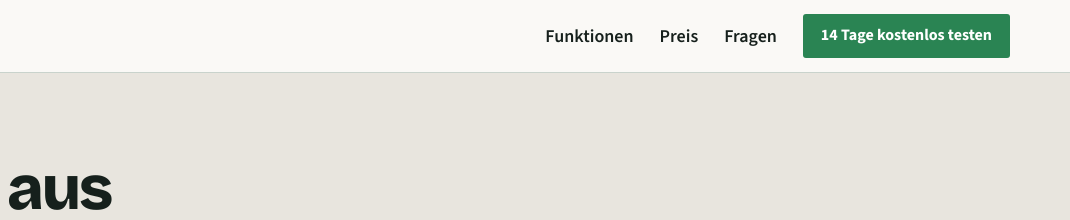
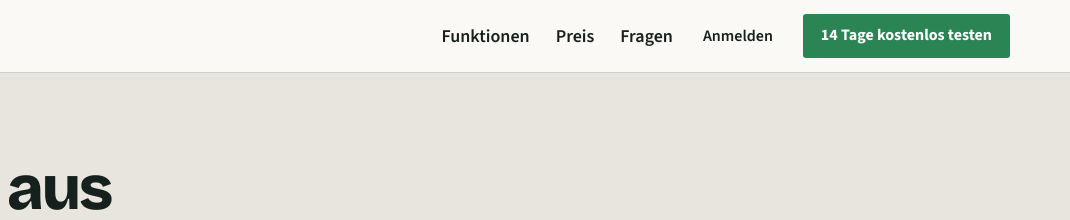
Before and after one commit to sannalena768/praxly, a plain HTML site: page index.html in a window 1280 px wide. Shown: the top 220 px of the page, 210-1280 px from the left. Drawn offline with Linux system fonts and the light colour scheme.

Commit message:
Startseite: Link 'Anmelden' (app.praxly.at/login) in Kopfzeile ab 900 px und in der Fußzeile
Co-Authored-By: Claude Sonnet 5.5 <noreply@anthropic.com>

```diff
--- a/index.html
+++ b/index.html
@@ -177,6 +177,8 @@
   .top nav a.nl{display:none;color:var(--tinte);text-decoration:none;font-weight:600;padding:10px 0}
   .top nav a.nl:hover{text-decoration:underline}
   .top .btn{min-height:44px;padding:9px 16px;font-size:1rem}
+  .top nav a.login{display:none;color:var(--tinte);text-decoration:none;font-weight:600;font-size:1rem;padding:12px 4px;min-height:44px;box-sizing:border-box;align-items:center}
+  .top nav a.login:hover{text-decoration:underline}
 
   /* Hero */
   .hero{background:var(--kalk);padding:34px 0 0 var(--g);overflow:hidden}
@@ -262,6 +264,7 @@
     .sec{padding:96px 0}
     .top .wrap{min-height:72px}
     .top nav a.nl{display:inline-block}
+    .top nav a.login{display:inline-flex}
     .hero{padding:84px 0 0 var(--pad);display:grid;grid-template-columns:5fr 7fr;column-gap:56px;align-items:end}
     .hero-copy{align-self:center;padding:0 0 84px}
     .hero-fig{margin:0;align-self:end}
@@ -296,6 +299,7 @@
       <a class="nl" href="#funktionen">Funktionen</a>
       <a class="nl" href="#preis">Preis</a>
       <a class="nl" href="#fragen">Fragen</a>
+      <a class="login" href="https://app.praxly.at/login">Anmelden</a>
       <a href="https://app.praxly.at/registrierung" class="btn btn-test">14 Tage kostenlos testen</a>
     </nav>
   </div>
@@ -437,6 +441,7 @@
       <li><a href="/fuer-heilmassage/">Heilmassage</a></li>
       <li><a href="/fuer-gemeinschaftspraxen/">Gemeinschaftspraxen</a></li>
       <li><a href="/so-laeuft-der-test/">So läuft der Test</a></li>
+      <li><a href="https://app.praxly.at/login">Anmelden (für Kund:innen)</a></li>
       <li><a href="/ratgeber/">Ratgeber</a></li>
       <li><a href="/ueber-uns/">Wer steckt dahinter?</a></li>
       <li><a href="mailto:kontakt@praxly.at">kontakt@praxly.at</a></li>
```
